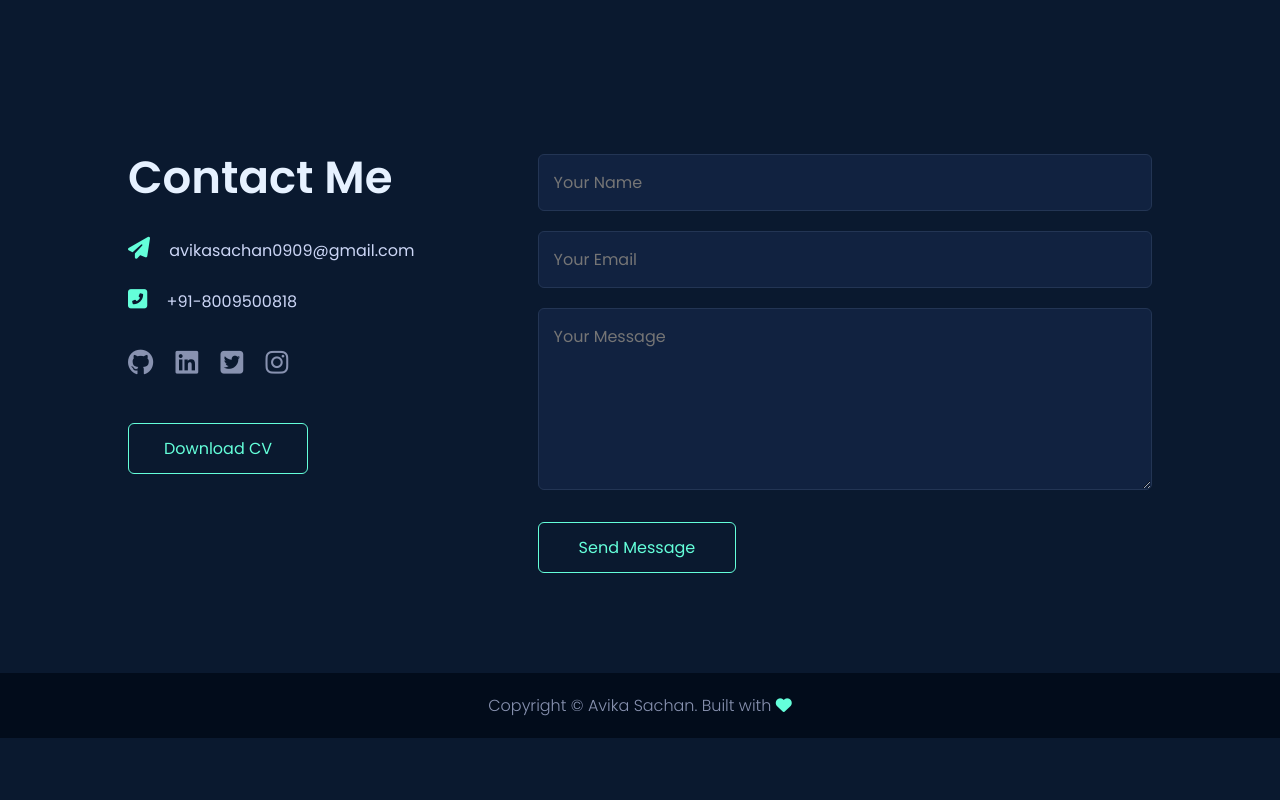
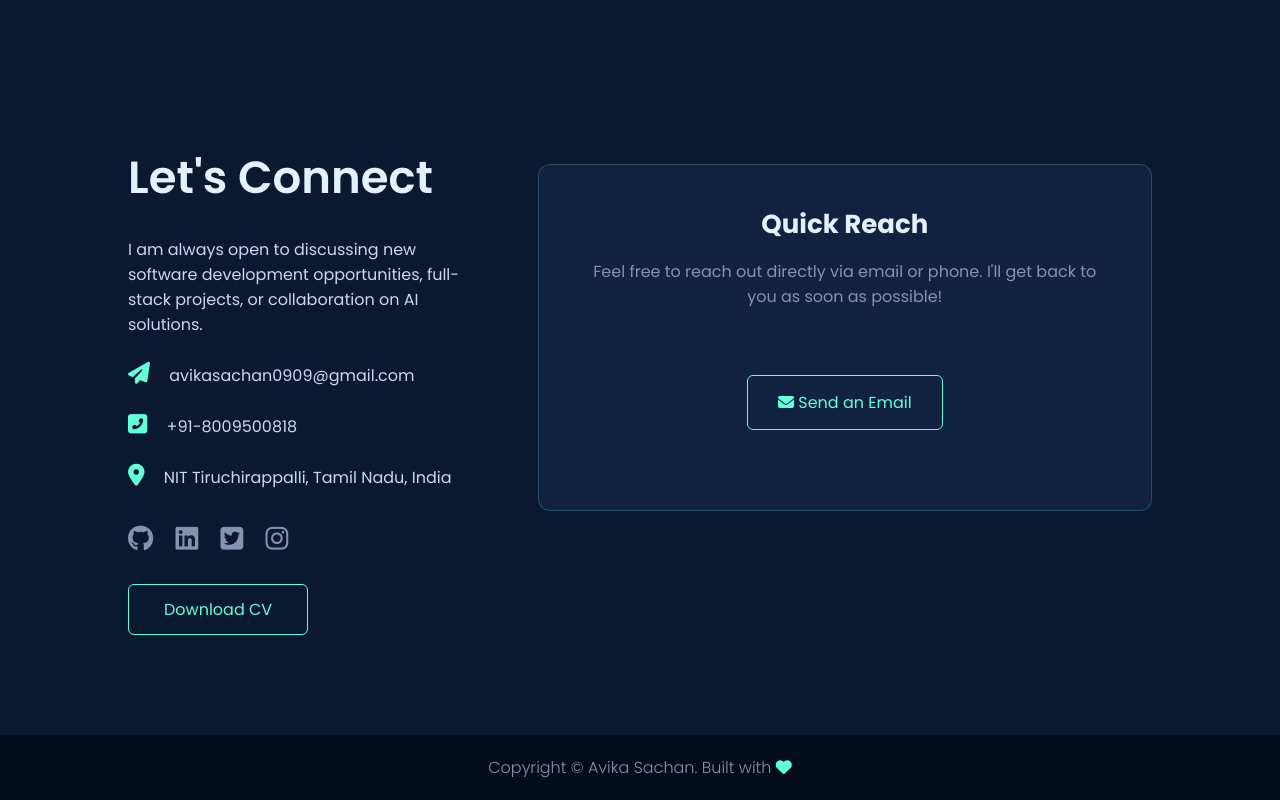
Before and after one commit to avika0909/Portfolio, a plain HTML site: page index.html in a window 1280 px wide. Shown: the part 2977-3777 px from the top of the page. Before the commit the page ends 3715 px from the top, so only its background shows below. Drawn offline with Linux system fonts and the light colour scheme.

Commit message:
remove some sections

```diff
--- a/index.html
+++ b/index.html
@@ -13,7 +13,6 @@
     <div id="header">
         <div class="container">
             <nav>
-                <!-- Name in upper-left corner instead of image logo -->
                 <a href="#header" class="logo-text">Avika<span>.</span></a>
                 <ul id="sidemenu">
                     <li><a href="#header">Home</a></li>
@@ -32,7 +31,6 @@
                 <h1><span>Avika</span> Sachan.</h1>
                 <p class="intro-tag" style="margin-top: 5px; color: #ccd6f6;">Software Development Intern & Full-Stack Developer</p>
 
-                <!-- About summary directly in the primary hero section -->
                 <p class="hero-about">
                     I'm a Master of Computer Applications (MCA) student at NIT Trichy with hands-on internship experience at SAP Labs. I specialize in backend development with Java and Spring Boot, building scalable microservices, React frontends, and intelligent Agentic AI solutions.
                 </p>
@@ -173,24 +171,29 @@
         <div class="container">
             <div class="row">
                 <div class="contact-left">
-                    <h1 class="subTitle">Contact Me</h1>
+                    <h1 class="subTitle">Let's Connect</h1>
+                    <p>I am always open to discussing new software development opportunities, full-stack projects, or collaboration on AI solutions.</p>
                     <p><i class="fas fa-paper-plane"></i> avikasachan0909@gmail.com</p>
                     <p><i class="fas fa-phone-square-alt"></i> +91-8009500818</p>
+                    <p><i class="fas fa-map-marker-alt"></i> NIT Tiruchirappalli, Tamil Nadu, India</p>
+
                     <div class="social-icon">
                         <a href="https://github.com" target="_blank"><i class="fab fa-github"></i></a>
                         <a href="https://www.linkedin.com/in/avika-sachan-8a3532318/" target="_blank"><i class="fab fa-linkedin"></i></a>
                         <a href="https://x.com/sachan_avika" target="_blank"><i class="fab fa-twitter-square"></i></a>
                         <a href="https://www.instagram.com/avika0923/" target="_blank"><i class="fab fa-instagram"></i></a>
                     </div>
-                    <a href="images/avika Resume.pdf" download class="btn btn2">Download CV</a>
+                    <a href="images/avika Resume.pdf" download class="btn btn2" style="margin-top: 25px;">Download CV</a>
                 </div>
+
                 <div class="contact-right">
-                    <form name="submit-to-google-sheet">
-                        <input type="text" name="name" placeholder="Your Name" required>
-                        <input type="email" name="email" placeholder="Your Email" required>
-                        <textarea name="Message" rows="6" placeholder="Your Message"></textarea>
-                        <button type="submit" class="btn btn2">Send Message</button>
-                    </form>
+                    <div class="direct-contact-card">
+                        <h2>Quick Reach</h2>
+                        <p>Feel free to reach out directly via email or phone. I'll get back to you as soon as possible!</p>
+                        <a href="mailto:avikasachan0909@gmail.com" class="btn btn2 direct-btn">
+                            <i class="fas fa-envelope"></i> Send an Email
+                        </a>
+                    </div>
                 </div>
             </div>
         </div>
@@ -222,23 +225,6 @@
         function closemenu(){
             sidemenu.style.right = "-200px";
         }
-
-        const scriptURL = "https://script.google.com/macros/s/AKfycbza1xwFctqXX2tQlTmX702cmXOoJjzZ80ciy3GIft6oqPmTs36K1dFhF8HneUt5a5T6/exec";
-        const form = document.forms['submit-to-google-sheet'];
-
-        form.addEventListener('submit', e => {
-            e.preventDefault();
-            fetch(scriptURL, { method: 'POST', body: new FormData(form) })
-                .then(response => response.text())
-                .then(data => {
-                    alert("Form submitted successfully!");
-                    form.reset();
-                })
-                .catch(error => {
-                    console.error('Error!', error.message);
-                    alert("Submission failed. Please try again.");
-                });
-        });
     </script>
 </body>
 </html>
--- a/style.css
+++ b/style.css
@@ -596,3 +596,33 @@ nav .fas {
         margin-top: 25%;
     }
 }
+/* Direct Contact Box Styles */
+.direct-contact-card {
+    background: #112240;
+    padding: 40px;
+    border-radius: 12px;
+    border: 1px solid rgba(100, 255, 218, 0.2);
+    text-align: center;
+    margin-top: 20px;
+}
+
+.direct-contact-card h2 {
+    color: #e6f1ff;
+    font-size: 26px;
+    margin-bottom: 15px;
+}
+
+.direct-contact-card p {
+    color: #8892b0;
+    font-size: 16px;
+    line-height: 1.6;
+    margin-bottom: 25px;
+}
+
+.direct-btn {
+    display: inline-flex;
+    align-items: center;
+    gap: 10px;
+    padding: 14px 30px;
+    font-size: 16px;
+}
```
